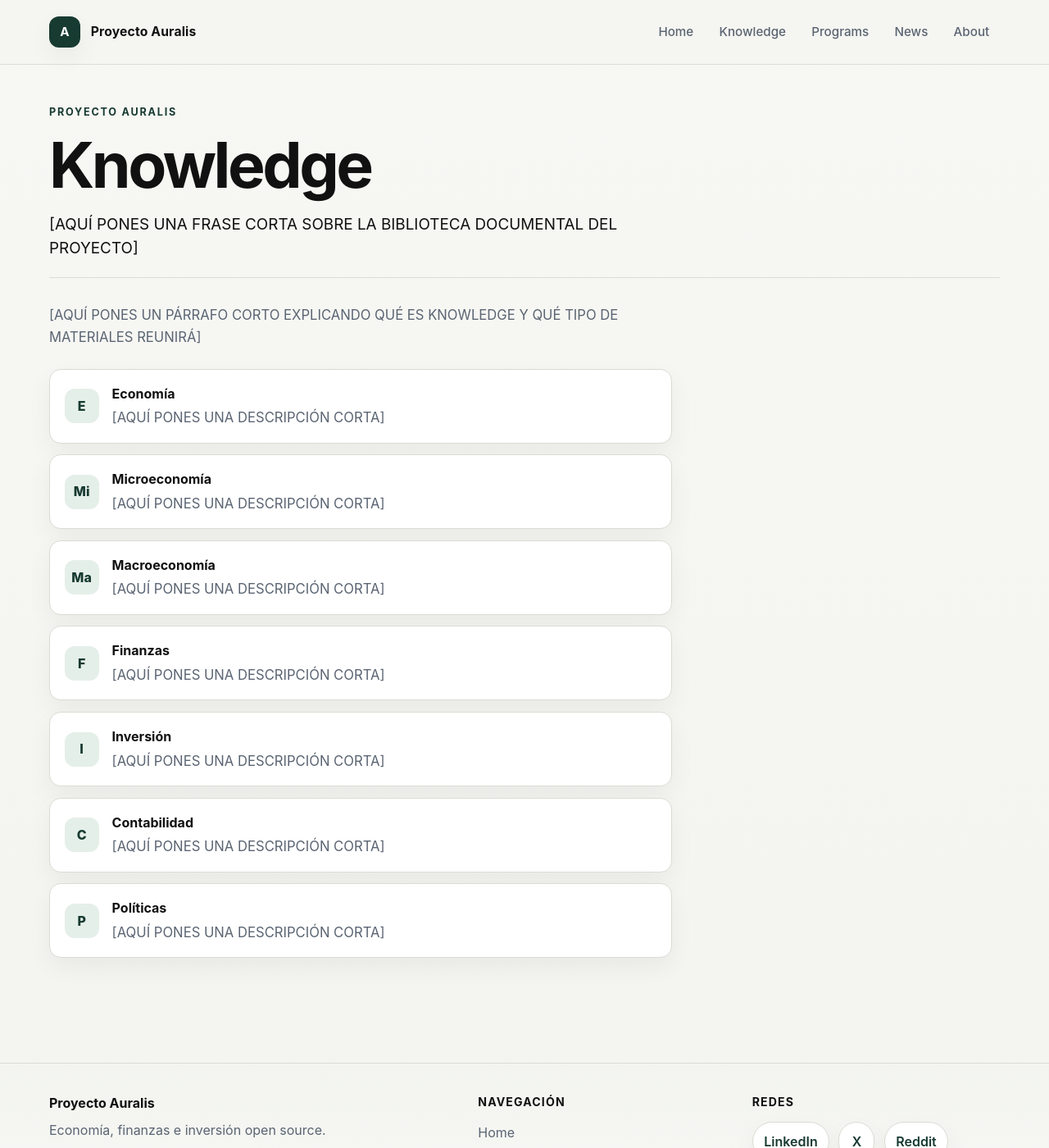
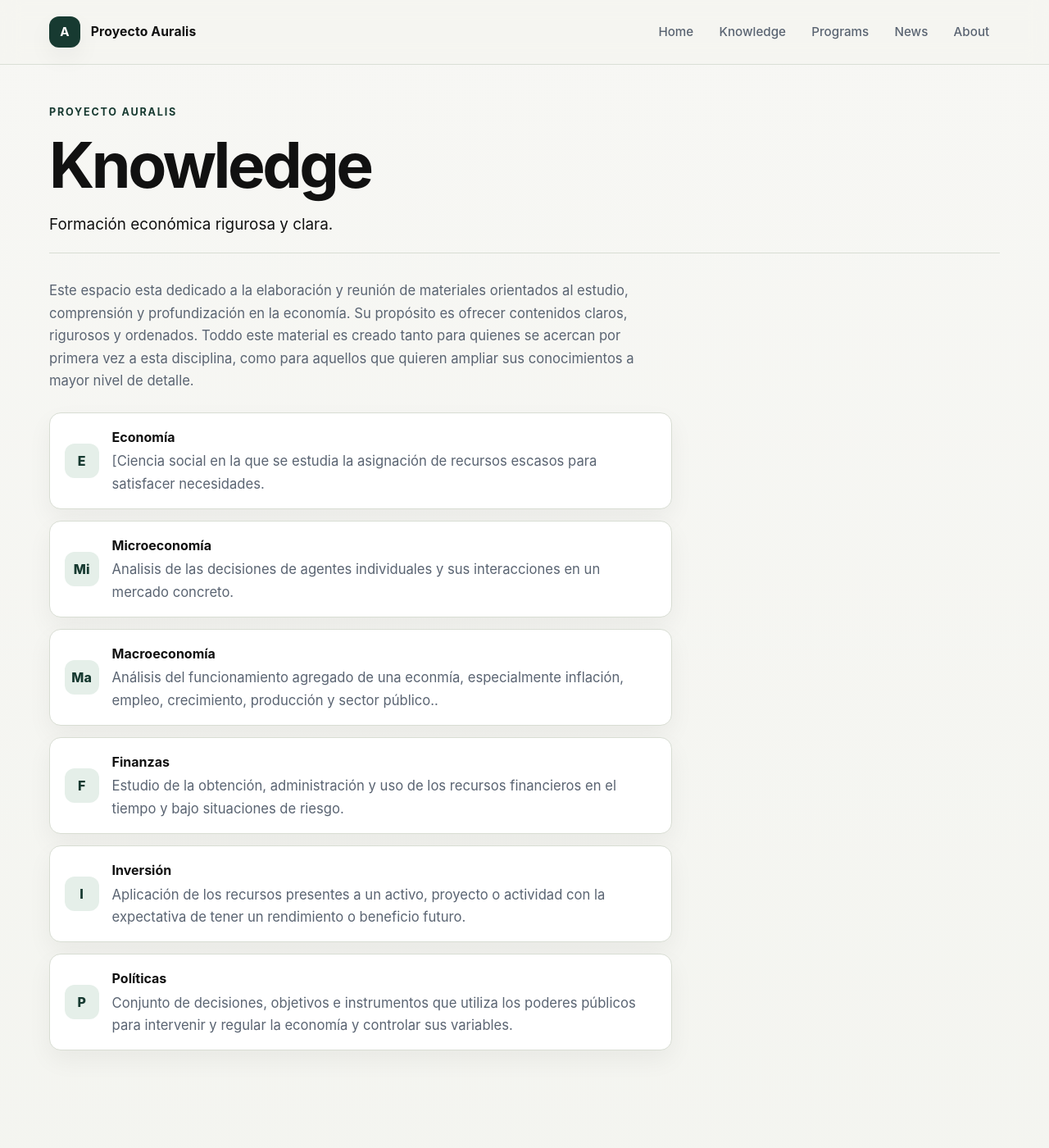
Before and after one commit to Proyecto-Auralis/auralis-site, a Jekyll site: the page built from knowledge/index.md, in a window 1280 px wide and 1400 px high. Shown: the whole window at 82% size. Built offline with Jekyll 4.4.1, drawn with Linux system fonts in a browser that asks for light colours.

Commit message:
Update index.md

```diff
--- a/knowledge/index.md
+++ b/knowledge/index.md
@@ -3,17 +3,17 @@ layout: page
 title: Knowledge
 permalink: /knowledge/
 description: Biblioteca de materiales de Proyecto Auralis.
-lead: "[AQUÍ PONES UNA FRASE CORTA SOBRE LA BIBLIOTECA DOCUMENTAL DEL PROYECTO]"
+lead: "Formación económica rigurosa y clara."
 ---
 
-[AQUÍ PONES UN PÁRRAFO CORTO EXPLICANDO QUÉ ES KNOWLEDGE Y QUÉ TIPO DE MATERIALES REUNIRÁ]
+Este espacio esta dedicado a la elaboración y reunión de materiales orientados al estudio, comprensión y profundización en la economía. Su propósito es ofrecer contenidos claros, rigurosos y ordenados. Toddo este material es creado tanto para quienes se acercan por primera vez a esta disciplina, como para aquellos que quieren ampliar sus conocimientos a mayor nivel de detalle.
 
 <div class="library-list">
   <div class="library-item">
     <div class="library-item__icon">E</div>
     <div class="library-item__content">
       <h3>Economía</h3>
-      <p>[AQUÍ PONES UNA DESCRIPCIÓN CORTA]</p>
+      <p>[Ciencia social en la que se estudia la asignación de recursos escasos para satisfacer necesidades.</p>
     </div>
   </div>
 
@@ -21,7 +21,7 @@ lead: "[AQUÍ PONES UNA FRASE CORTA SOBRE LA BIBLIOTECA DOCUMENTAL DEL PROYECTO]
     <div class="library-item__icon">Mi</div>
     <div class="library-item__content">
       <h3>Microeconomía</h3>
-      <p>[AQUÍ PONES UNA DESCRIPCIÓN CORTA]</p>
+      <p>Analisis de las decisiones de agentes individuales y sus interacciones en un mercado concreto.</p>
     </div>
   </div>
 
@@ -29,7 +29,7 @@ lead: "[AQUÍ PONES UNA FRASE CORTA SOBRE LA BIBLIOTECA DOCUMENTAL DEL PROYECTO]
     <div class="library-item__icon">Ma</div>
     <div class="library-item__content">
       <h3>Macroeconomía</h3>
-      <p>[AQUÍ PONES UNA DESCRIPCIÓN CORTA]</p>
+      <p>Análisis del funcionamiento agregado de una econmía, especialmente inflación, empleo, crecimiento, producción y sector público..</p>
     </div>
   </div>
 
@@ -37,7 +37,7 @@ lead: "[AQUÍ PONES UNA FRASE CORTA SOBRE LA BIBLIOTECA DOCUMENTAL DEL PROYECTO]
     <div class="library-item__icon">F</div>
     <div class="library-item__content">
       <h3>Finanzas</h3>
-      <p>[AQUÍ PONES UNA DESCRIPCIÓN CORTA]</p>
+      <p>Estudio de la obtención, administración y uso de los recursos financieros en el tiempo y bajo situaciones de riesgo.</p>
     </div>
   </div>
 
@@ -45,15 +45,7 @@ lead: "[AQUÍ PONES UNA FRASE CORTA SOBRE LA BIBLIOTECA DOCUMENTAL DEL PROYECTO]
     <div class="library-item__icon">I</div>
     <div class="library-item__content">
       <h3>Inversión</h3>
-      <p>[AQUÍ PONES UNA DESCRIPCIÓN CORTA]</p>
-    </div>
-  </div>
-
-  <div class="library-item">
-    <div class="library-item__icon">C</div>
-    <div class="library-item__content">
-      <h3>Contabilidad</h3>
-      <p>[AQUÍ PONES UNA DESCRIPCIÓN CORTA]</p>
+      <p>Aplicación de los recursos presentes a un activo, proyecto o actividad con la expectativa de tener un rendimiento o beneficio futuro.</p>
     </div>
   </div>
 
@@ -61,7 +53,7 @@ lead: "[AQUÍ PONES UNA FRASE CORTA SOBRE LA BIBLIOTECA DOCUMENTAL DEL PROYECTO]
     <div class="library-item__icon">P</div>
     <div class="library-item__content">
       <h3>Políticas</h3>
-      <p>[AQUÍ PONES UNA DESCRIPCIÓN CORTA]</p>
+      <p>Conjunto de decisiones, objetivos e instrumentos que utiliza los poderes públicos para intervenir y regular la economía y controlar sus variables.</p>
     </div>
   </div>
 </div>
```
